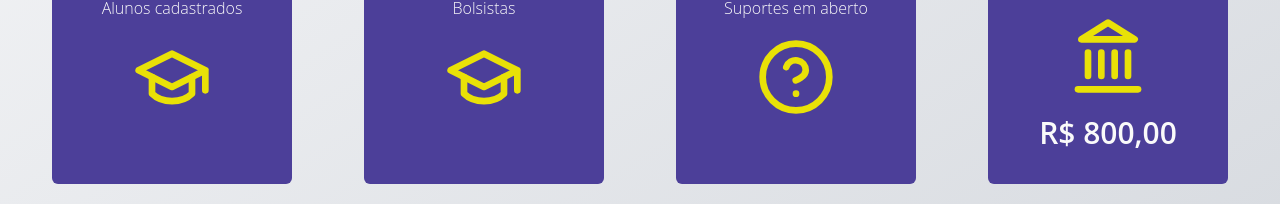
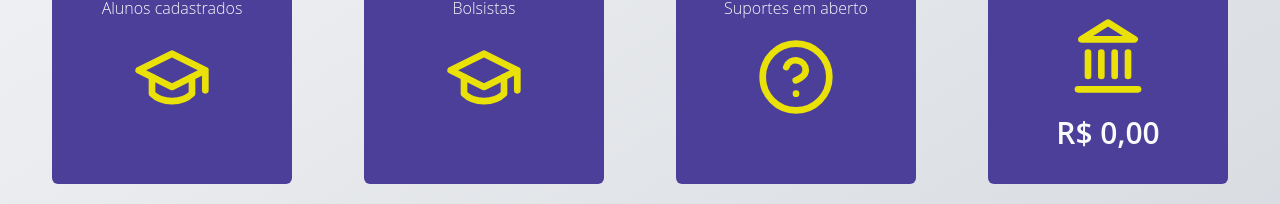
Before and after one commit to Rayan-Aguiar/FunCode_tcc, a React (Vite) app: page /admin/dashboard in a window 1280 px wide. Shown: the part 224-428 px from the top of the page. Built offline with nearby package versions, Linux system fonts and the light colour scheme; no server answers.

Commit message:
completed TCC

```diff
--- a/src/admin/views/Courses/addCourses.tsx
+++ b/src/admin/views/Courses/addCourses.tsx
@@ -51,6 +51,8 @@ export default function AddCourse() {
     setFormData({ ...formData, [name]: value });
   };
 
+
+
   const handleAulaInputChange = (
     index: number,
     event: React.ChangeEvent<HTMLInputElement | HTMLTextAreaElement>
@@ -68,7 +70,7 @@ export default function AddCourse() {
 
     const aulasValidas = aulas.filter(aula => aula.name || aula.link || aula.description);
     const dadosCurso = {
-      name: formData.nomeCursos,
+      name: formData.name,
       image: imagemBase64,
       actived: true,
       classes: aulasValidas.map(aula => ({
--- a/src/admin/views/Courses/index.tsx
+++ b/src/admin/views/Courses/index.tsx
@@ -21,6 +21,9 @@ export default function CoursesAdmin() {
   interface TableProps {
     data: TableData[];
   }
+  const getStatusText = (isActive: boolean) => {
+    return isActive ? 'Ativo' : 'Inativo';
+  };
 
   const Table: React.FC<TableProps> = ({ data }) => {
     return (
@@ -38,7 +41,7 @@ export default function CoursesAdmin() {
             <tr key={index} className="border-b text-center">
               <td className="p-1">{item.id}</td>
               <td className="p-1">{item.name}</td>
-              <td className="p-1">{item.actived}</td>
+              <td className="p-1">{getStatusText(item.actived)}</td>
               <td className="p-1 flex justify-center">
                 <Link to={`/admin/courses/edit/${item.id}`}>
                   <Button
--- a/src/admin/views/Courses/quiz.tsx
+++ b/src/admin/views/Courses/quiz.tsx
@@ -94,7 +94,11 @@ export default function QuizAdmin() {
           Criar Questionário
         </Typography>
 
-        <div className="flex flex-col w-3/5 gap-2">{renderizarQuestoes()}</div>
+        <div className="flex flex-col w-3/5 gap-2">
+
+          {renderizarQuestoes()}
+
+          </div>
         <div className=" flex justify-center items-center mt-8">
           <Button
             className="mt-2 flex gap-2 items-center"
--- a/src/admin/views/Dashboard/index.tsx
+++ b/src/admin/views/Dashboard/index.tsx
@@ -6,6 +6,15 @@ import HeaderAdmin from "../../components/header";
 import Navigation from "../../components/navegation";
 import { useEffect, useState } from "react";
 import { API } from "../../../API/api";
+
+
+const formatToCurrency = (value) => {
+  const floatValue = parseFloat(value);
+  if (!isNaN(floatValue)) {
+    return `R$ ${floatValue.toFixed(2).replace('.', ',')}`;
+  }
+  return 'R$ 0,00';
+};
 
 export default function Dashboard() {
   const location = useLocation();
@@ -25,6 +34,13 @@ export default function Dashboard() {
 
     fetchData();
   }, []);
+
+  const studentsPriceInBRL = () => {
+    const students = data.students || 0;
+    const studentsInBRL = students * 200;
+    return formatToCurrency(studentsInBRL);
+  };
+
 
   return (
     <div className="bg-gradient-to-br from-gray-100 to-gray-300 w-screen min-h-screen h-fit ">
@@ -53,7 +69,7 @@ export default function Dashboard() {
           <CardAdmin
             icon={Landmark}
             title="Faturamento Mensal"
-            description="R$ 800,00"
+            description={studentsPriceInBRL()}
           />
         </div>
       </main>
--- a/src/admin/views/EditStudent/index.tsx
+++ b/src/admin/views/EditStudent/index.tsx
@@ -130,10 +130,13 @@ export default function EditStudent() {
     try {
       const response = await API.delete(`/admin/students/${id}`);
 
-      if (response.status === 200) {
+      if (response.status === 204) {
         console.log("Aluno excluído com sucesso!");
         toast.success("Aluno excluído com sucesso!");
-        window.location.assign("/admin/students");
+
+        setTimeout(() => {
+          window.location.assign("/admin/students");
+        }, 1000);
       }
     } catch (error) {
       console.error("Erro ao excluir aluno:", error);
@@ -226,6 +229,7 @@ export default function EditStudent() {
         <div className="bg-white w-4/5 h-fit rounded-lg flex items-center p-4 flex-col">
           <form
             action="POST"
+            className="w-full"
             onSubmit={(event) => {
               handleSubmit(event);
               handleUpdate();
--- a/src/admin/views/Suport/details.tsx
+++ b/src/admin/views/Suport/details.tsx
@@ -37,6 +37,9 @@ export default function SuportDetails() {
       );
       console.log("Status enviado:", formData);
       toast.success("Status Atualizado com sucesso")
+      setTimeout(() => {
+        window.location.assign("/admin/suport")
+      }, 1000);
     } catch (error) {
       console.error("Erro ao salvar:", error);
       toast.error("Erro ao atualizar status")
@@ -54,6 +57,7 @@ export default function SuportDetails() {
           const data = response.data;
           console.log(response.data)
           setFormData(response.data);
+
 
       } catch (error) {
         console.error("Erro ao buscar detalhes de suporte:", error);
```
